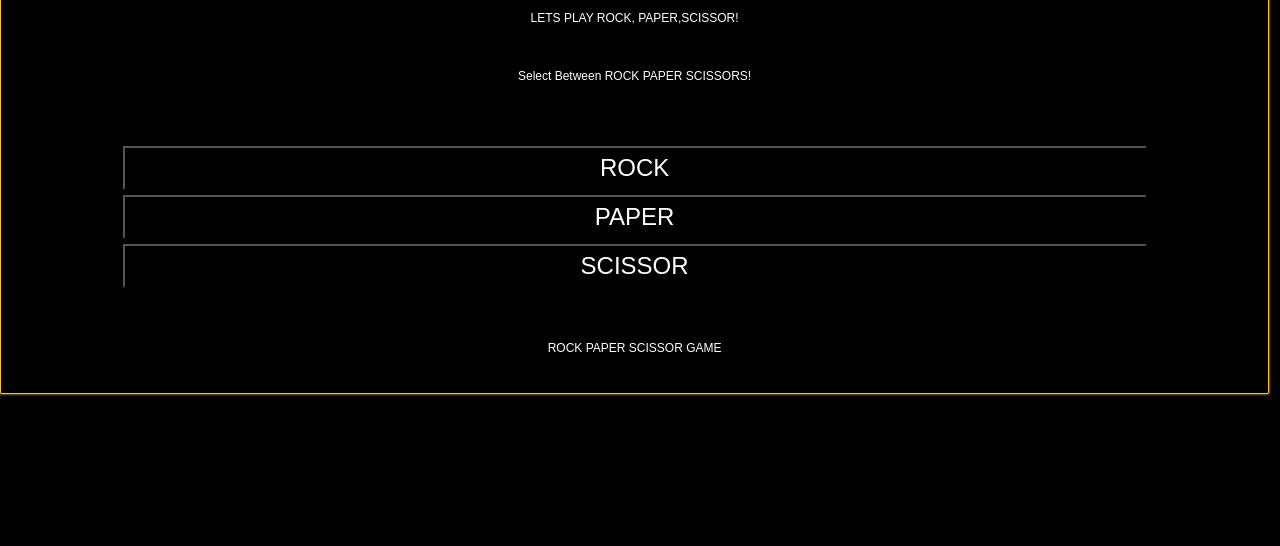
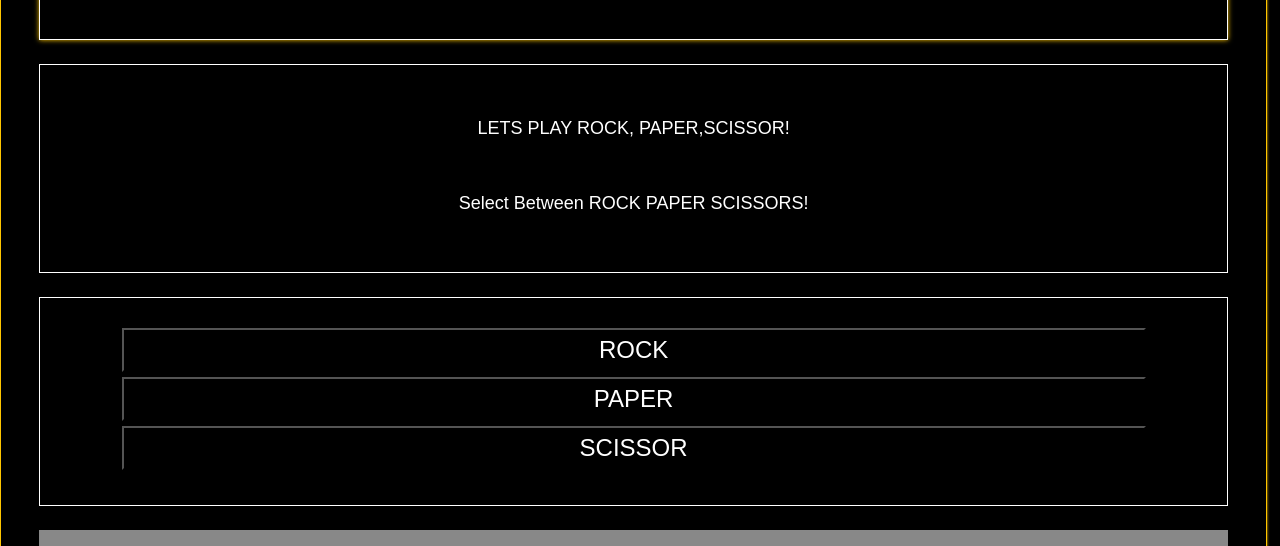
Before and after one commit to AmazingCrab/Project-02, a plain HTML site: page index.html in a window 1280 px wide. Shown: the part 208-754 px from the top of the page. Drawn offline with Linux system fonts and the light colour scheme.

Commit message:
UX/Cosmetic style Added & Upgraded

```diff
--- a/style.css
+++ b/style.css
@@ -1,9 +1,14 @@
+html, body{
+    height: 100%;
+}
 body{
+    box-sizing: border-box;
     background-color: #000000;
     width: 99vw;
+    box-shadow: 0 0 3px #ffc600;
     border: 1px solid #ffc600;
-    box-shadow: 0 0 3px #ffc600;
     border-radius: 1px;
+    padding: 3%;
 }
 
 *{
@@ -15,22 +20,28 @@ body{
 }
 
 #sectionLanguage, #sectionMain, #sectionButtons{
-    height: 162px;
+    height: 28%;
     padding: 0 0 5px 0;
     display: flex;
     flex-direction: column;
     align-items: center;
     justify-content: space-evenly;
     background-color: #000000;
-    margin: 3px 20px 0 20px;
+    border: 1px solid #ffffff; /*test*/
+}
+#sectionMain{
+    margin: 2% 0;
 }
 
-footer{
-    height: 90px;
+footer {
+    box-sizing: border-box;
+    margin: 2% 0;
+    height: 10%;
     display: flex;
     flex-direction: column;
     justify-content: center;
-    align-items: center;
+    background-color: #888888;
+    gap: 9%;
 }
 
 h1, h2, #h3selectLanguage{
@@ -48,7 +59,7 @@ h1, h2, #h3selectLanguage{
 
 h3,h2,h1, button{
     color: #ffffff;
-    font-size: 12px;
+    font-size: 18px;
     text-align: center;
     font-weight: 400;
 }
@@ -71,7 +82,7 @@ button{
 }
 
 #flagSpanish, #flagEnglish{
-    height:24px;
+    height:36px;
     border: 1px solid #ffc600;
     border-radius: 1px;
 }
@@ -81,7 +92,7 @@ button{
 }
 
 .click{
-    transform: scale(1.06);
+    transform: scale(0.9005);
     border-color: #ffc600;
 
 }
```
